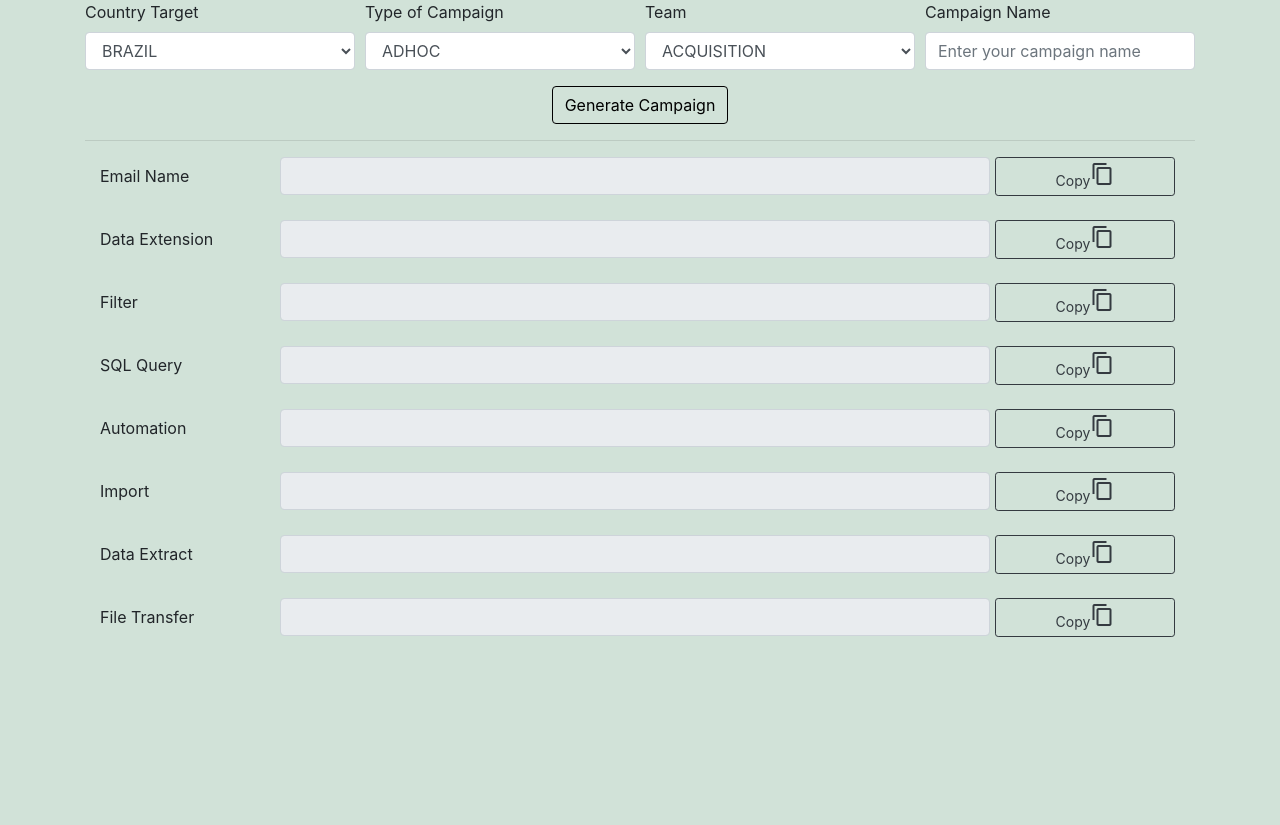
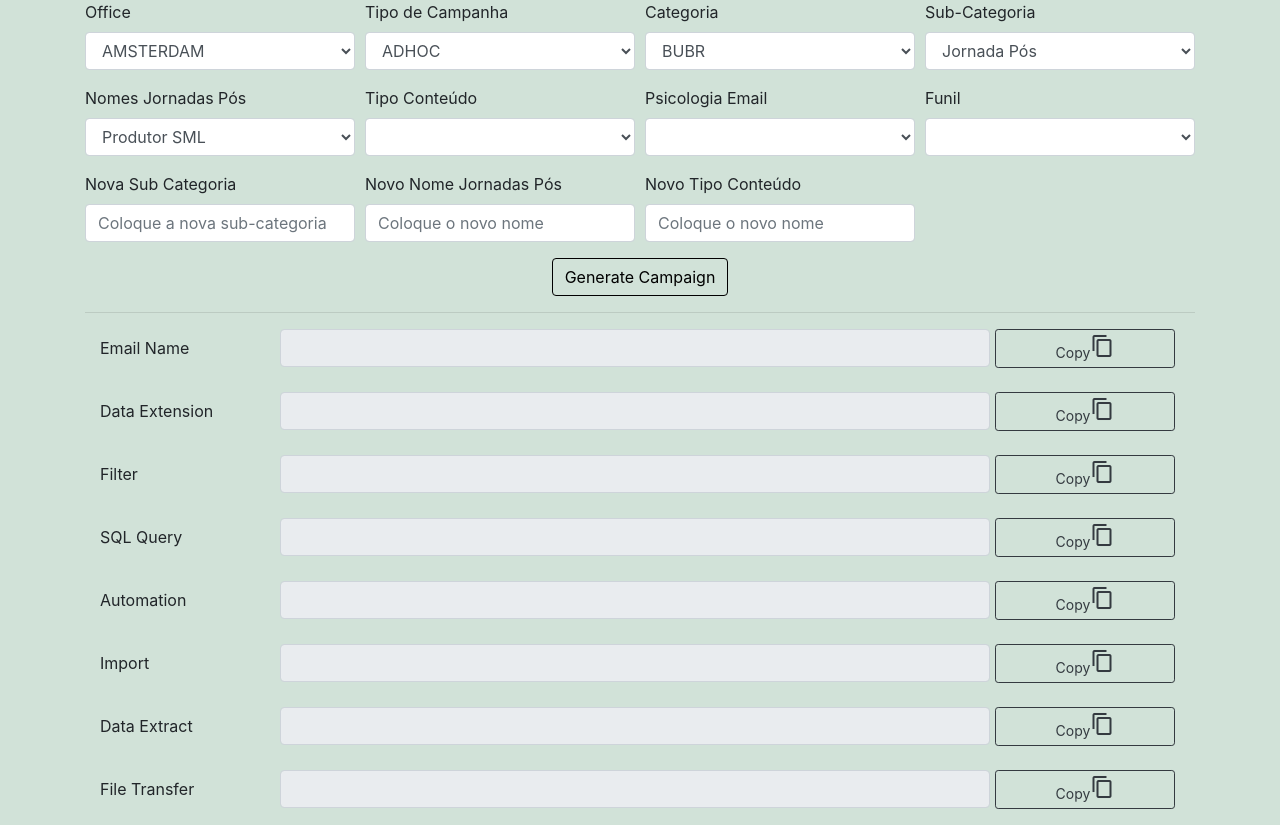
Before and after one commit to asmmichel/file-pattern, a plain HTML site: page index.html in a window 1280 px wide. Before the commit the page ends 800 px from the top, so only its background shows below. Drawn offline with nearby package versions, Linux system fonts and the light colour scheme.

Commit message:
adding new fields to the index

```diff
--- a/index.html
+++ b/index.html
@@ -14,23 +14,23 @@
 		<div class="container">
 			<form action="" method="post" id="signup">
 
+
 				<div class="form-row">
+
 					<div class="form-group col-6 col-md-3">
-						<label for="country">Country Target</label>
-			            <select id="country" class="form-control">
+						<label for="office">Office</label>
+			            <select id="office" class="form-control">
+                      <option value="AM">AMSTERDAM</option>
 			                <option value="BR">BRAZIL</option>
-			                <option value="ES-ES">SPAIN</option>
-			                <option value="LAT">LATAM</option>
-			                <option value="ES">LATAM + SPAIN</option>
 			                <option value="CO">COLOMBIA</option>
-			                <option value="EN">REST OF THE WORLD</option>
-							<option value="ES">COLOMBIA</option>
 			                <option value="MX">MEXICO</option>
-			                <option value="NL">NETHERLANDS</option>
+			                <option value="ES">SPAIN</option>
+			                <option value="US">UNITED STATES</option>
 			            </select>
 					</div>
-					<div class="form-group col-6 col-md-3">
-						<label for="type">Type of Campaign</label>
+
+          <div class="form-group col-6 col-md-3">
+						<label for="type">Tipo de Campanha</label>
 			            <select id="type" class="form-control">
 			                <option value="ADHOC">ADHOC</option>
 			                <option value="JOURNEY">JOURNEY</option>
@@ -38,21 +38,110 @@
 			                <option value="TRANSAC">TRANSACTIONAL</option>
 			            </select>
 					</div>
-					<div class="form-group col-6 col-md-3">
-						<label for="team">Team</label>
-			            <select id="team" class="form-control">
-			                <option value="ACQ">ACQUISITION</option>
-			                <option value="CE">COMMUNITY</option>
-			                <option value="EVP">EVENTS</option>
-			                <option value="MPD">PRODUCT MARKETING</option>
+
+          <div class="form-group col-6 col-md-3">
+						<label for="category">Categoria</label>
+			            <select id="category" class="form-control">
+			                <option value="BUBR">BUBR</option>
+			                <option value="BULat">BULat</option>
+			                <option value="GTM">GTM</option>
+			                <option value="Institucional">Institucional</option>
+			                <option value="Evento">Evento</option>
+			                <option value="Saas">Saas</option>
 			            </select>
 					</div>
-					<div class="form-group col-6 col-md-3">
-						<label for="campaign-name">Campaign Name</label>
-						<input type="text" class="form-control" id="campaign-name" name="campaign-name" placeholder="Enter your campaign name" />
+
+          <div class="form-group col-6 col-md-3">
+						<label for="sub-category">Sub-Categoria</label>
+			            <select id="sub-category" class="form-control">
+			                <option value="POS">Jornada Pós</option>
+			                <option value="PRE">Jornada Pré</option>
+											<option value="Novo">Nova Sub-Categoria</option>
+			            </select>
+					</div>
+
+          <div class="form-group col-6 col-md-3">
+						<label for="pos-signup-journey">Nomes Jornadas Pós</label>
+			            <select id="pos-signup-journey" class="form-control">
+			                <option value="SML">Produtor SML</option>
+			                <option value="BEGGINER">Produtor Iniciante</option>
+			                <option value="CURIOUS">Curioso</option>
+			                <option value="OTHERS">Outros</option>
+			                <option value="NOSALES">Produtor NoSales</option>
+			                <option value="SERVICEPROVIDER">Service Provider</option>
+			                <option value="AFFILIATE">Affiliate</option>
+			                <option value="FUS">FUS</option>
+			                <option value="ACP">ACP</option>
+			                <option value="GMVJ1">GMV J1</option>
+			                <option value="GMVJ2">GMV J2</option>
+			                <option value="GMVJ3">GMV J3</option>
+			                <option value="ATM">ATM</option>
+			                <option value="ALL-IN-ONE">All-in-one</option>
+			                <option value="ACPREPRESADO">ACPrepresado</option>
+			                <option value="Ladeirinha">Ladeirinha</option>
+			                <option value="Learn">Learn</option>
+			                <option value="Producer">Producer</option>
+			                <option value="Skip">Skip</option>
+											<option value="Novo">Novo Nome</option>
+			            </select>
+					</div>
+
+          <div class="form-group col-6 col-md-3">
+						<label for="content-type">Tipo Conteúdo</label>
+			            <select id="content-type" class="form-control">
+											<option value=""></option>
+			                <option value="EBOOK">E-book</option>
+			                <option value="LP">LP</option>
+			                <option value="VIDEO">Vídeo</option>
+			                <option value="INFOGRAFICO">Infográfico</option>
+			                <option value="ONE-PAGE-REVIEW">One page review</option>
+			                <option value="AULA-NO-CLUB">Aula no club</option>
+			                <option value="WEBINARIO">Webinário</option>
+			                <option value="BLOGPOST">Blogpost</option>
+			                <option value="Novo">Novo Tipo</option>
+			            </select>
+					</div>
+
+          <div class="form-group col-6 col-md-3">
+						<label for="email-psychology">Psicologia Email</label>
+			            <select id="email-psychology" class="form-control">
+											<option value=""></option>
+			                <option value="NEUTRO">Neutro</option>
+			                <option value="POSITIVO">Positivo</option>
+			                <option value="NEGATIVO">Negativo</option>
+			            </select>
+					</div>
+
+          <div class="form-group col-6 col-md-3">
+						<label for="funnel">Funil</label>
+			            <select id="funnel" class="form-control">
+											<option value=""></option>
+			                <option value="TOFU">ToFu</option>
+			                <option value="MOFU">MoFu</option>
+			                <option value="BOFU">BoFu</option>
+			            </select>
+					</div>
+
+					<div class="form-group col-6 col-md-3" data-set-sub-category-new>
+						<label for="sub-category-new">Nova Sub Categoria</label>
+						<input type="text" class="form-control" id="sub-category-new" name="sub-category-new" placeholder="Coloque a nova sub-categoria" />
 						<small class="invalid-feedback"></small>
 					</div>
+
+					<div class="form-group col-6 col-md-3" data-set-pos-signup-journey-new>
+						<label for="pos-signup-journey-new">Novo Nome Jornadas Pós</label>
+						<input type="text" class="form-control" id="pos-signup-journey-new" name="pos-signup-journey-new" placeholder="Coloque o novo nome" />
+						<small class="invalid-feedback"></small>
+					</div>
+
+					<div class="form-group col-6 col-md-3" data-set-content-type-new>
+						<label for="content-type-new">Novo Tipo Conteúdo</label>
+						<input type="text" class="form-control" id="content-type-new" name="content-type-new" placeholder="Coloque o novo nome" />
+						<small class="invalid-feedback"></small>
+					</div>
+
 				</div>
+
 
 				<div class="form-row row">
 					<div class="col text-center">
@@ -60,7 +149,9 @@
 					</div>
 				</div>
 
+
 		<hr>
+
 
 				<div class="form-group">
 					<div class="form-row col-6 col-md-12">
@@ -144,6 +235,7 @@
 					</div>
 				</div>
 
+
 			</form>
 		</div>
 		<script src="script.js"></script>
```
